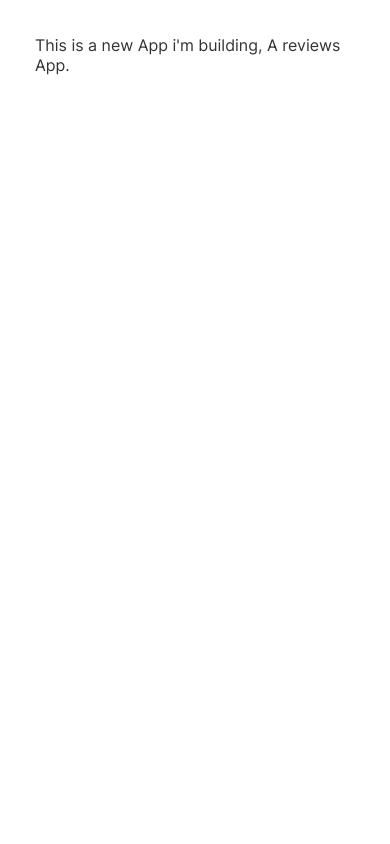
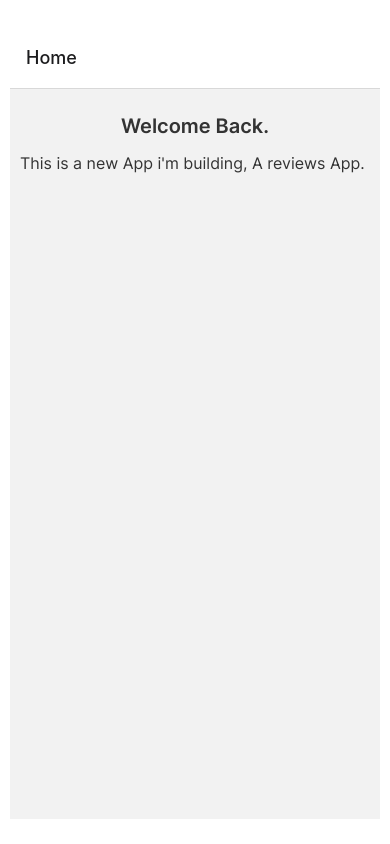
Before and after one commit to ayanwumi101/first-mobile-app, a React Native app: screen /Home in a window 390 px wide. Built offline with nearby package versions, Linux system fonts and the light colour scheme.

Commit message:
stack navigation added

```diff
--- a/App.js
+++ b/App.js
@@ -6,6 +6,8 @@ import { useFonts } from 'expo-font';
 import * as SplashScreen from 'expo-splash-screen';
 import Home from './screens/home'
 import { globalStyles } from './styles/global'
+import Navigator from './routes/homeStack'
+import { NavigationContainer } from '@react-navigation/native'
 SplashScreen.preventAutoHideAsync();
 
 export default function App() {
@@ -16,7 +18,7 @@ export default function App() {
     const onLayoutRootView = useCallback(async () => {
         if (fontsLoaded) {
             await SplashScreen.hideAsync();
-          return <Home />
+        //   return <Home />
         }
     }, [fontsLoaded]);
 
@@ -25,6 +27,15 @@ export default function App() {
     }
 
     return (
-        <Home />
+        // <Home />
+        <View style={globalStyles.container} onLayout={onLayoutRootView}>
+            <NavigationContainer>
+                <Navigator />
+            </NavigationContainer>
+
+            {/* <Home /> */}
+            {/* <Text style={{ fontFamily: 'Inter-Black', fontSize: 30 }}>Inter Black</Text>
+            <Text style={{ fontSize: 30 }}>Platform Default</Text> */}
+        </View>
     );
 }
--- a/package.json
+++ b/package.json
@@ -10,6 +10,8 @@
   },
   "dependencies": {
     "@expo/webpack-config": "^0.17.2",
+    "@react-navigation/native": "^6.1.1",
+    "@react-navigation/stack": "^6.3.10",
     "expo": "~47.0.8",
     "expo-font": "~11.0.1",
     "expo-splash-screen": "^0.17.5",
@@ -17,6 +19,8 @@
     "react": "18.1.0",
     "react-dom": "18.1.0",
     "react-native": "0.70.5",
+    "react-native-safe-area-context": "4.4.1",
+    "react-native-screens": "~3.18.0",
     "react-native-web": "~0.18.9"
   },
   "devDependencies": {
--- /dev/null
+++ b/routes/homeStack.js
@@ -0,0 +1,28 @@
+import {createStackNavigator} from '@react-navigation/stack'
+// import {NavigationContainer} from '@react-navigation/native'
+import Home from '../screens/home';
+import ReviewDetails from '../screens/reviewDetails';
+
+const Stack = createStackNavigator();
+
+const MyStack = () => {
+    return (
+        <Stack.Navigator>
+            <Stack.Screen name='Home' component={Home} />
+            <Stack.Screen name='Revies Details' component={ReviewDetails} />
+        </Stack.Navigator>
+    )
+}
+
+export default MyStack
+// const screens = {
+//     Home: {
+//         screen: Home
+//     },
+//     ReviewDetails: {
+//         screen: ReviewDetails
+//     }
+// }
+
+
+// export default NavigationContainer(HomeStack);
--- a/screens/home.js
+++ b/screens/home.js
@@ -5,6 +5,7 @@ import {globalStyles} from '../styles/global'
 const Home = () => {
     return (
         <View style={globalStyles.container}>
+            <Text style={globalStyles.heading}>Welcome Back.</Text>
             <Text style={globalStyles.text}>This is a new App i'm building, A reviews App.</Text>
         </View>
     )
--- a/screens/reviewDetails.js
+++ b/screens/reviewDetails.js
@@ -11,9 +11,3 @@ const ReviewDetails = () => {
 }
 
 export default ReviewDetails
-
-const styles = StyleSheet.create({
-    container: {
-        padding: 24,
-    },
-})
--- a/styles/global.js
+++ b/styles/global.js
@@ -2,13 +2,16 @@ import {StyleSheet} from 'react-native'
 
 export const globalStyles = StyleSheet.create({
     container: {
-        padding: 35,
+        paddingVertical: 25,
+        paddingHorizontal: 10,
         flex: 1,
     },
      heading: {
         fontFamily: 'Inter-Black',
-        fontSize: 18,
+        fontSize: 20,
         color: '#333',
+        textAlign: 'center',
+        marginBottom: 15,
     },
     text: {
         fontFamily: 'Inter-Regular',
```
Also changed, not shown: 1 other file (tests, documents, lock files or other folders).
